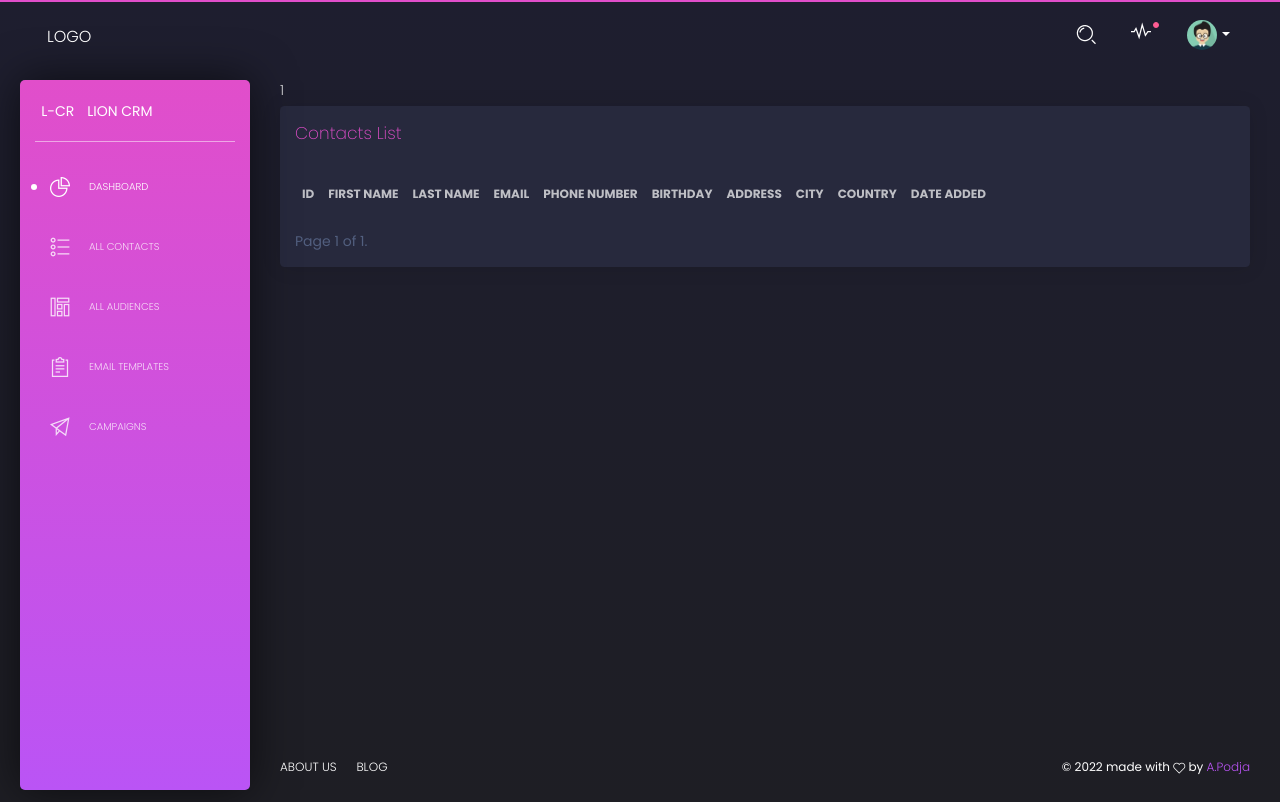
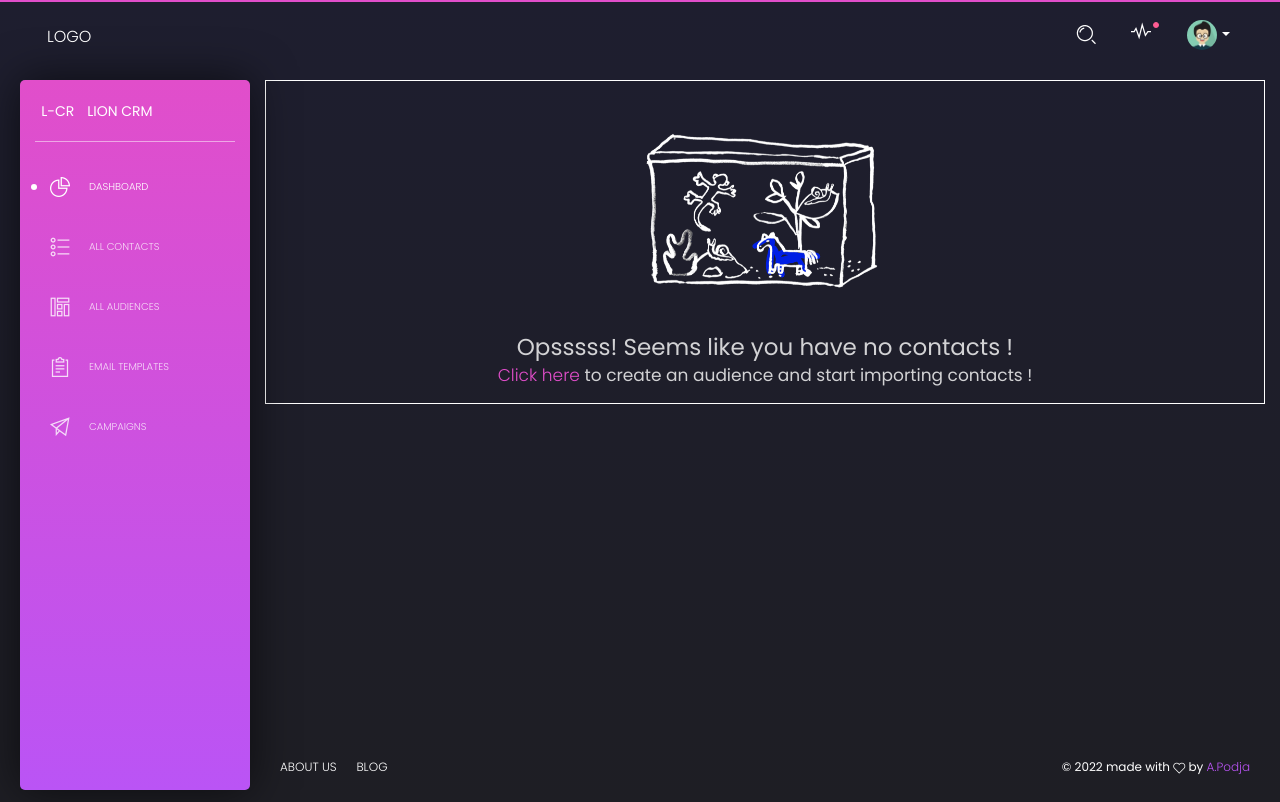
Before and after one commit to apodja/CRMail, a Django app: page / in a window 1280 px wide. Run offline with Django 4.2, Linux system fonts and the light colour scheme; the visitor is signed in with stand-in values (Sample User, id 1); data that the repository does not hold is empty; some libraries are stand-ins or nearby versions.

Commit message:
not found template

```diff
--- a/contacts/templates/contacts/contact_list.html
+++ b/contacts/templates/contacts/contact_list.html
@@ -1,8 +1,9 @@
 {% extends 'base.html' %}
+{% load static %}
 {% block content %}
 
-<p> {{request.user.id}}</p>
-<div class="row">
+{% if contacts %}
+  <div class="row">
     <div class="col-md-12">
       <div class="card ">
         <div class="card-header">
@@ -95,7 +96,15 @@
     </div>
 
   </div>
-
-
-
+{% else %}
+  <div class="row"  style="border:solid 1px white">
+    <div class="col-md-12 text-center" style="margin:auto; " >
+      <img src="{% static 'img/empty.png' %}" width="250">
+    </div>
+    <div class="col-md-12 text-center" >
+      <h3 style="margin-bottom:0">Opsssss! Seems like you have no contacts ! </h3>
+      <h4><a class="text-primary" href="">Click here </a> to create an audience and start importing contacts ! </h4>
+    </div>
+  </div>
+{% endif %}
 {% endblock content %}
--- a/contacts/templates/nav.html
+++ b/contacts/templates/nav.html
@@ -50,10 +50,12 @@
               </p>
             </a>
             <ul class="dropdown-menu dropdown-navbar">
-              <li class="nav-link"><a href="javascript:void(0)" class="nav-item dropdown-item">Profile</a></li>
-              <li class="nav-link"><a href="javascript:void(0)" class="nav-item dropdown-item">Settings</a></li>
-              <li class="dropdown-divider"></li>
-              <li class="nav-link"><a href="{% url 'logout' %}" class="nav-item dropdown-item">Log out</a></li>
+              {% if request.user.is_authenticated %}
+                <li class="nav-link"><a href="javascript:void(0)" class="nav-item dropdown-item">Profile</a></li>
+                <li class="nav-link"><a href="javascript:void(0)" class="nav-item dropdown-item">Settings</a></li>
+                <li class="dropdown-divider"></li>
+                <li class="nav-link"><a href="{% url 'logout' %}" class="nav-item dropdown-item">Log out</a></li>
+              {% endif %}
             </ul>
           </li>
           <li class="separator d-lg-none"></li>
--- a/contacts/views.py
+++ b/contacts/views.py
@@ -164,7 +164,7 @@ class CampaignListView(LoginRequiredMixin,ListView):
     context_object_name = 'campaigns'
 
     def get_queryset(self) :
-        user = self.request.user.id
+        user = self.request.user
         campaigns = Campaign.objects.filter(user=user)
         return campaigns
 
```
Also changed, not shown: contacts/templates/contacts/audiences.html (+15 -1 lines), contacts/templates/contacts/campaigns.html (+15 -0 lines), contacts/static/css/main.css (line endings or trailing spaces), contacts/static/img/empty.png (added).
